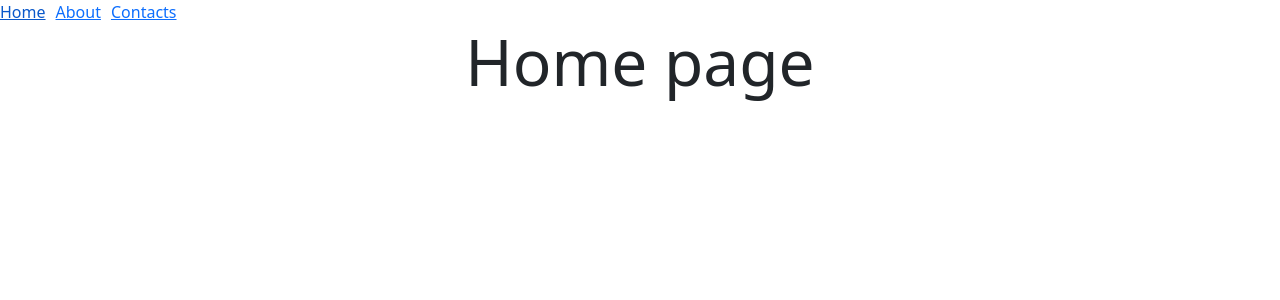
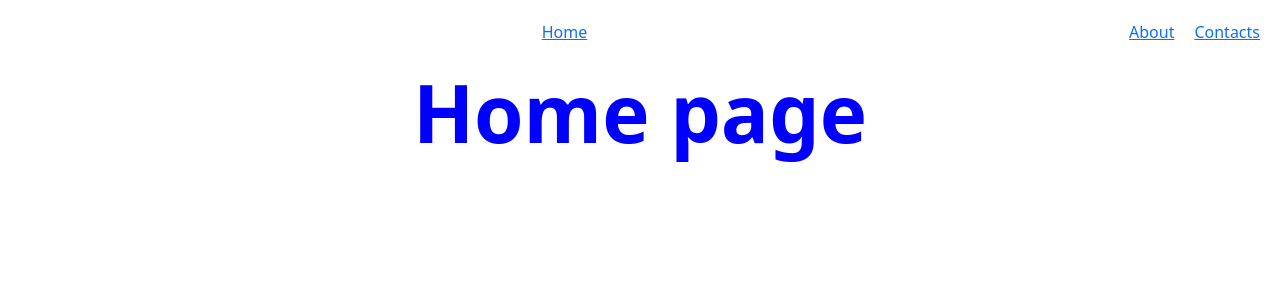
Before and after one commit to LaurisGi/ReactJs, a React (Create React App) app: page / in a window 1280 px wide. Shown: the top 300 px of the page. Built offline with nearby package versions, Linux system fonts and the light colour scheme.

Commit message:
paskaita8

```diff
--- a/package.json
+++ b/package.json
@@ -11,6 +11,7 @@
     "react-dom": "^18.2.0",
     "react-router-dom": "^6.4.2",
     "react-scripts": "5.0.1",
+    "styled-components": "^5.3.6",
     "web-vitals": "^2.1.4"
   },
   "scripts": {
@@ -36,5 +37,8 @@
       "last 1 firefox version",
       "last 1 safari version"
     ]
+  },
+  "devDependencies": {
+    "sass": "^1.55.0"
   }
 }
--- a/src/AboutPage/AboutPage.js
+++ b/src/AboutPage/AboutPage.js
@@ -1,5 +1,6 @@
+import styles from './about-page.module.scss'
 export const AboutPage = () => {
     return (
-    <div className="h2 display-3 text-center">About page</div>
+    <div className={styles.title}>About page</div>
     )
 }
--- /dev/null
+++ b/src/AboutPage/about-page.module.scss
@@ -0,0 +1,5 @@
+.title {
+    color: darkorange;
+    font-size: 3rem;
+    text-align: center;
+  }
--- a/src/ContactsPage/ContactsPage.js
+++ b/src/ContactsPage/ContactsPage.js
@@ -1,3 +1,4 @@
+import './contacts.scss'
 export const ContactsPage = () => {
     return (
     <div className="h2 display-3 text-center">Contacts page</div>
--- /dev/null
+++ b/src/ContactsPage/contacts.scss
@@ -0,0 +1,3 @@
+.h2 {
+    color: green;
+  }
--- a/src/HomePage/HomePage.js
+++ b/src/HomePage/HomePage.js
@@ -1,5 +1,15 @@
+import { redirect } from "react-router-dom";
+import styled from 'styled-components';
+
+const Title = styled.h1`
+    color: blue;
+    font-size: 5rem;
+    justify-content: center;
+    font-weight: 800;
+`;
+
 export const HomePage = () => {
    return (
-    <div className="h2 display-3 text-center">Home page</div>
+    <Title className="h2 display-3 text-center">Home page</Title>
     )
 }
--- a/src/Navigation/Navigation.js
+++ b/src/Navigation/Navigation.js
@@ -1,7 +1,7 @@
 import { Link } from "react-router-dom"
 
-export const Navigation = () => <div style={{display: "flex", gap: 10}} className='navigation'>
-<Link to="/">Home</Link>
-<Link to="/about">About</Link>
-<Link to="/contacts">Contacts</Link>
+export const Navigation = () => <div style={{display: 'flex', gap: '20px', padding: 20,}} className='navigation'>
+<Link style={{margin: '0 auto'}} to="/">Home</Link>
+<Link  to="/about">About</Link>
+<Link  to="/contacts">Contacts</Link>
 </div>
```
Also changed, not shown: 1 other file (tests, documents, lock files or other folders).
